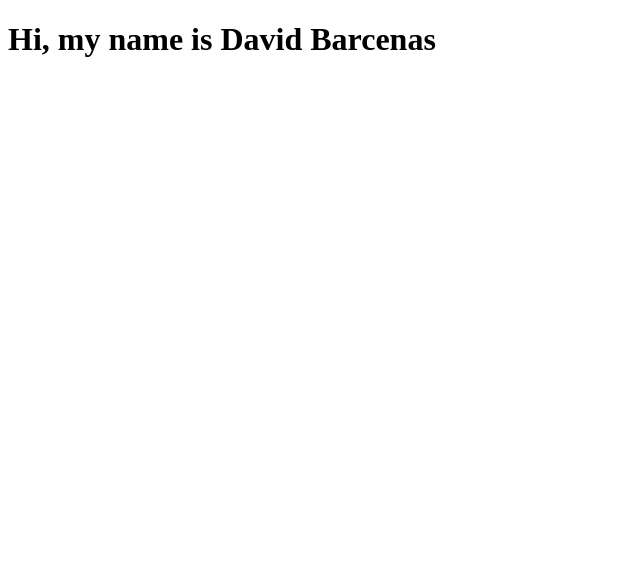
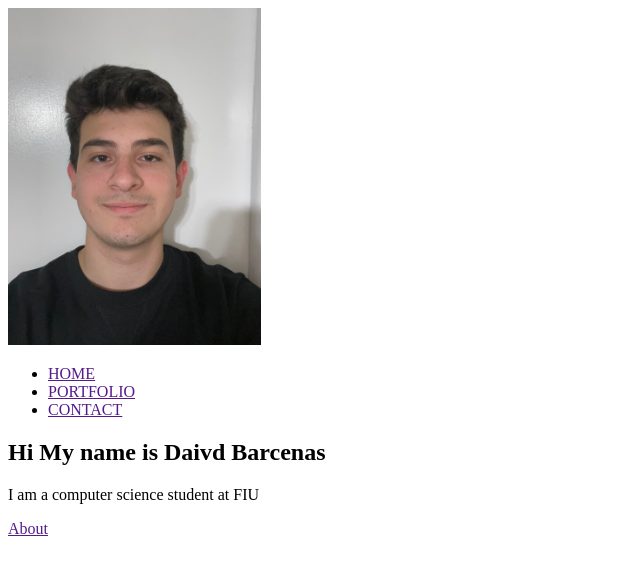
Before and after one commit to Nan3rOkae/Lab-1_CODEPATH, a plain HTML site: page index.html in a window 1280 px wide. Shown: the whole page, without its empty margins (0-640 px from the left). Drawn offline with Linux system fonts and the light colour scheme.

Commit message:
new commit

```diff
--- a/index.html
+++ b/index.html
@@ -1,16 +1,35 @@
+
 <!DOCTYPE html>
 <html>
 <head>
-    <meta name="viewport" content="width=device-width, initial-scale=1.0">
-    <title>Personal Website</title>
-    <link rel="stylesheet" href="style.css" />
 
+    <meta name="viewport" content="width=device-width, initial-
+    scale=1.0">
+    <title>Davids personal website</title>
+    <link rel="stylesheet" href="style.css">
 </head>
+
 <body>
     <script src="script.js" defer></script>
-    <div>
-        <h1>Hi, my name is David Barcenas</h1>
-        <h2></h2>
-    </div>
+
+    <section class="header">
+     <nav>
+         <a href="home.html">
+            <img src="Davids image.jpg">
+        </a>
+         <div class="nav-links">
+             <ul>
+                 <li><a href="">HOME</a></li>
+                 <li><a href="">PORTFOLIO</a></li>
+                 <li><a href="">CONTACT</a></li>
+             </ul>
+         </div>
+     </nav>
+     <div class="text-box">
+         <h1>Hi My name is Daivd Barcenas</h1>
+         <p> I am a computer science student at FIU</p>
+         <a href="" class="button">About</a>
+     </div>
+    </section>
 </body>
 </html>
--- a/style.css
+++ b/style.css
@@ -0,0 +1,4 @@
+img {
+    max-width: 20%;
+    height: auto;
+  }
```
Also changed, not shown: Davids image.jpg (added).
